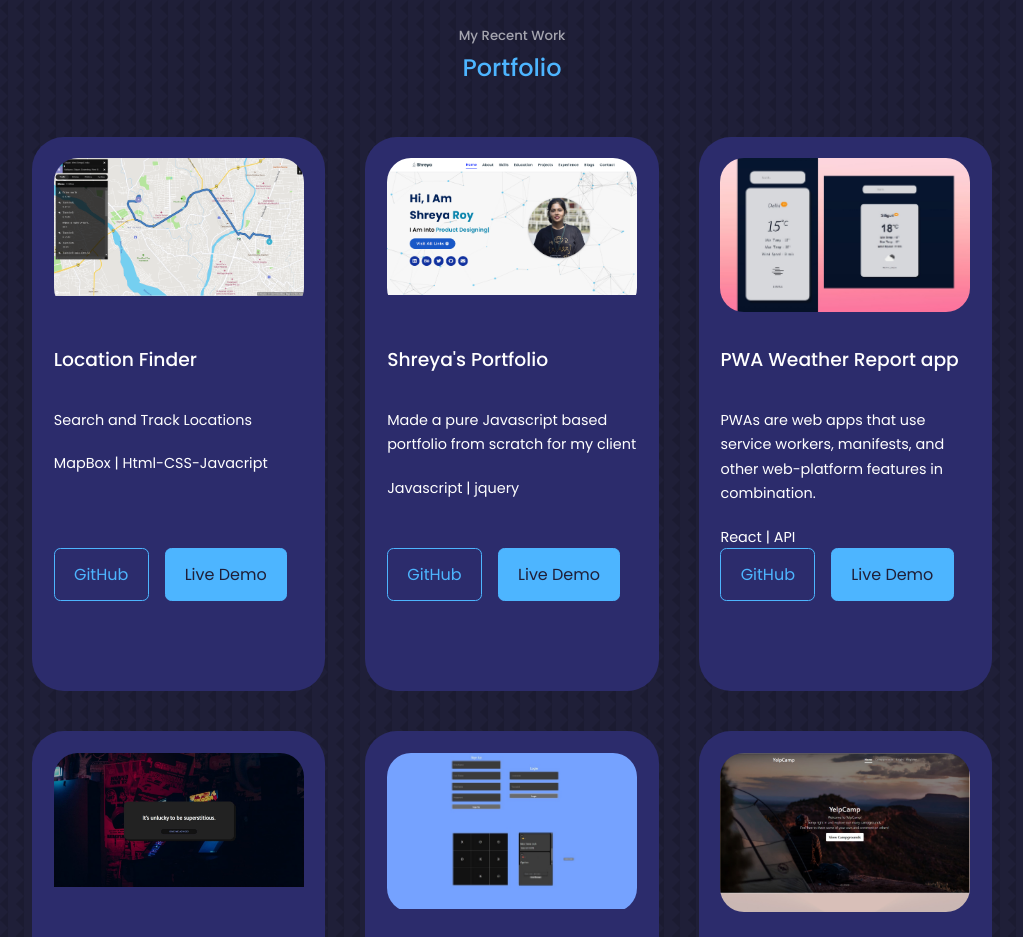
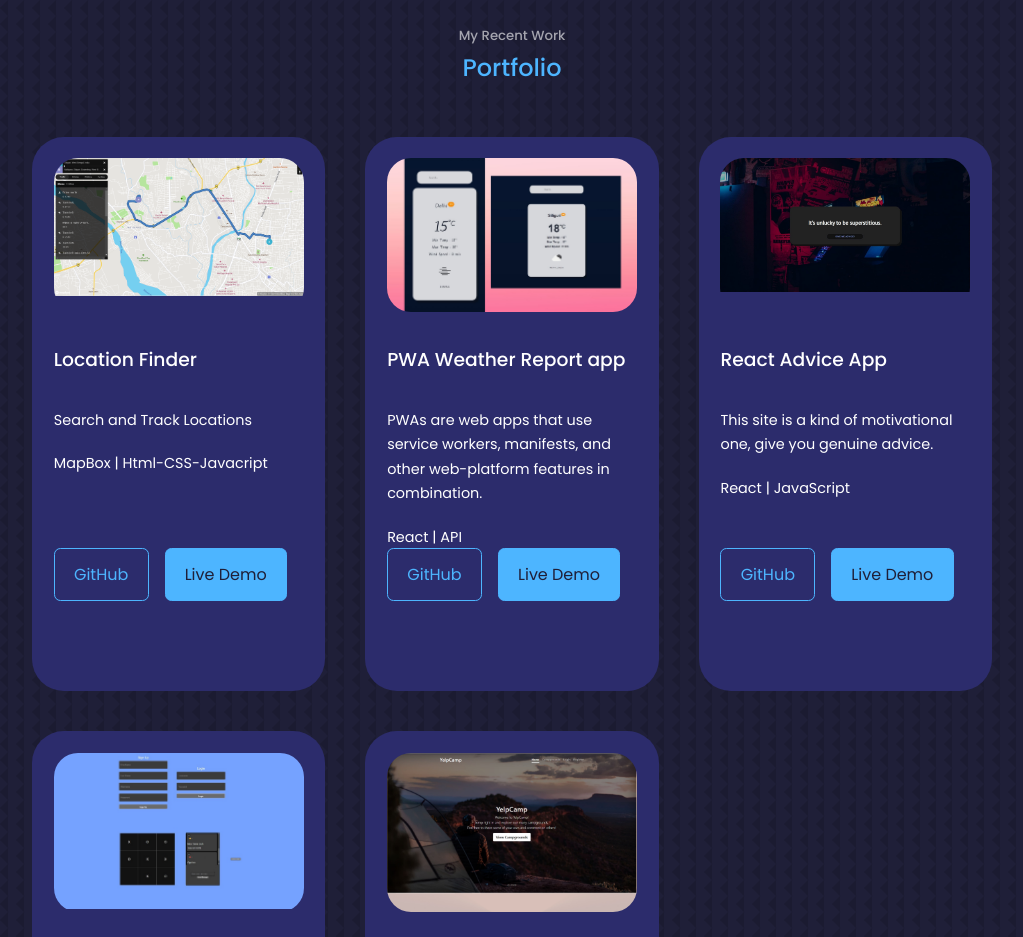
Before and after one commit to SwarnaShikhar/swarnaPortfolio, a React (Create React App) app: page / in a window 1280 px wide. Shown: the part 1760-2697 px from the top of the page, without its empty margins (128-1151 px from the left). Built offline with nearby package versions, Linux system fonts and the light colour scheme.

Commit message:
Update Portfolio.jsx

```diff
--- a/src/components/portfolio/Portfolio.jsx
+++ b/src/components/portfolio/Portfolio.jsx
@@ -20,16 +20,16 @@ const Portfolio = () => {
       link: "https://location-check.netlify.app/",
       github: "https://github.com/SwarnaShikhar/Location-Finder",
     },
-    {
-      id: 1,
-      title: "Shreya's Portfolio",
-      img: IMG1,
-      description:
-        "Made a pure Javascript based portfolio from scratch for my client",
-      technologies: "Javascript | jquery",
-      link: "https://shreyaroy.works/",
-      github: "https://github.com/SwarnaShikhar/shreya-again",
-    },
+//     {
+//       id: 1,
+//       title: "Shreya's Portfolio",
+//       img: IMG1,
+//       description:
+//         "Made a pure Javascript based portfolio from scratch for my client",
+//       technologies: "Javascript | jquery",
+//       link: "https://shreyaroy.works/",
+//       github: "https://github.com/SwarnaShikhar/shreya-again",
+//     },
     {
       id: 2,
       title: "PWA Weather Report app",
```
